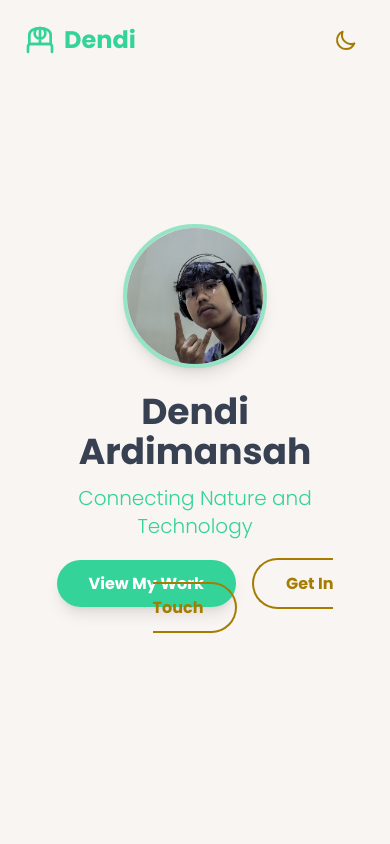
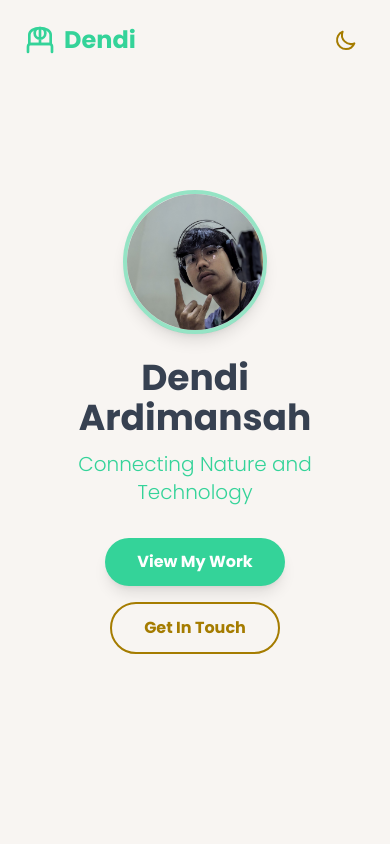
Before and after one commit to dendiardimansah/denboy, a React (Vite) app: page / in a window 390 px wide. Shown: the top 844 px of the page. Built offline with nearby package versions, Linux system fonts and the light colour scheme.

Commit message:
Fix tombol hero agar responsif di mobile

```diff
--- a/components/Hero.tsx
+++ b/components/Hero.tsx
@@ -16,7 +16,7 @@ const Hero: React.FC = () => {
         <p className="text-xl md:text-2xl font-light text-primary dark:text-primary-dark mb-8">
           Connecting Nature and Technology
         </p>
-        <div className="space-x-4">
+        <div className="flex flex-wrap justify-center gap-4">
           <a
             href="#projects"
             className="bg-primary hover:bg-primary-dark text-white font-bold py-3 px-8 rounded-full transition-all duration-300 shadow-lg hover:shadow-xl"
@@ -30,6 +30,7 @@ const Hero: React.FC = () => {
             Get In Touch
           </a>
         </div>
+
       </div>
     </AnimatedSection>
   );
```
